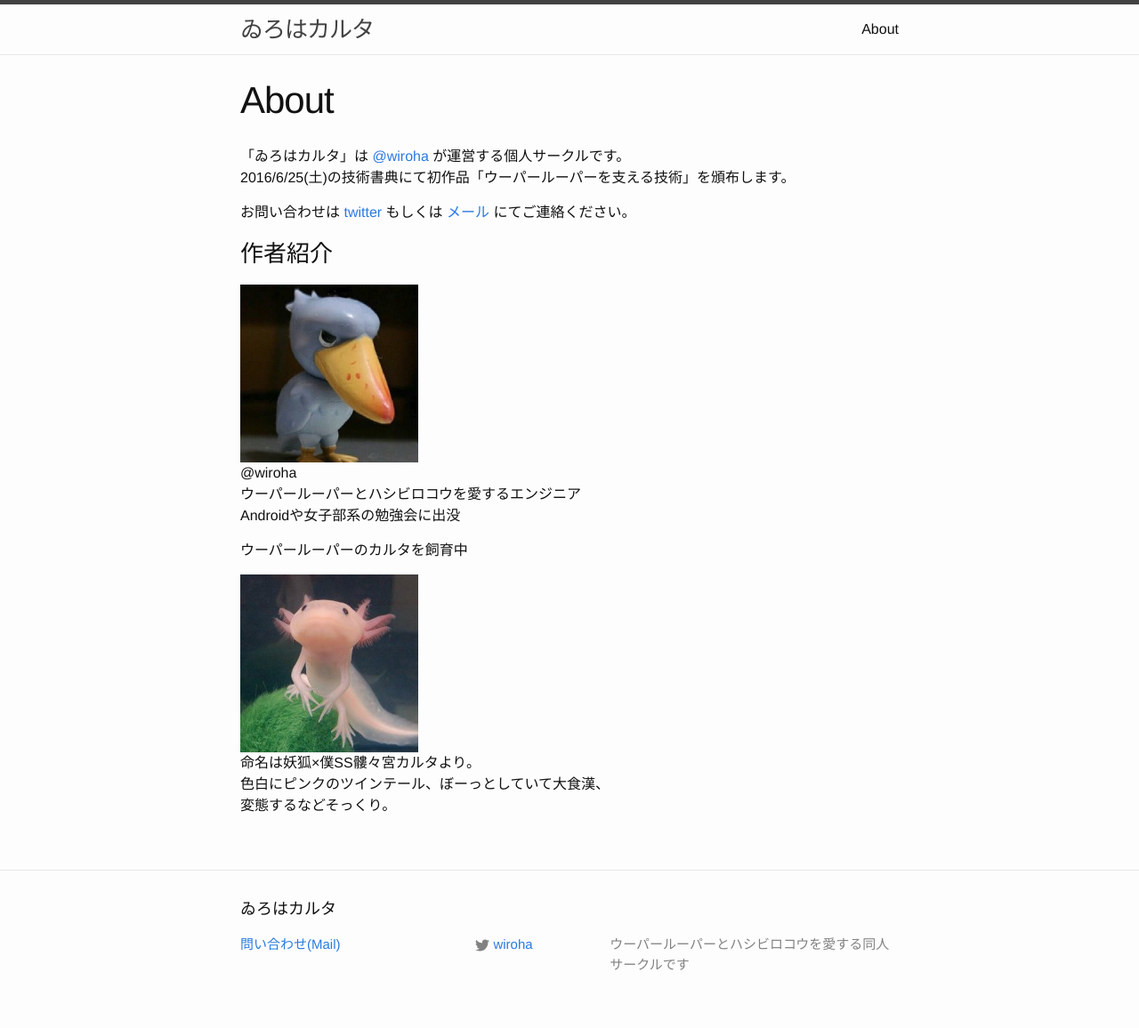
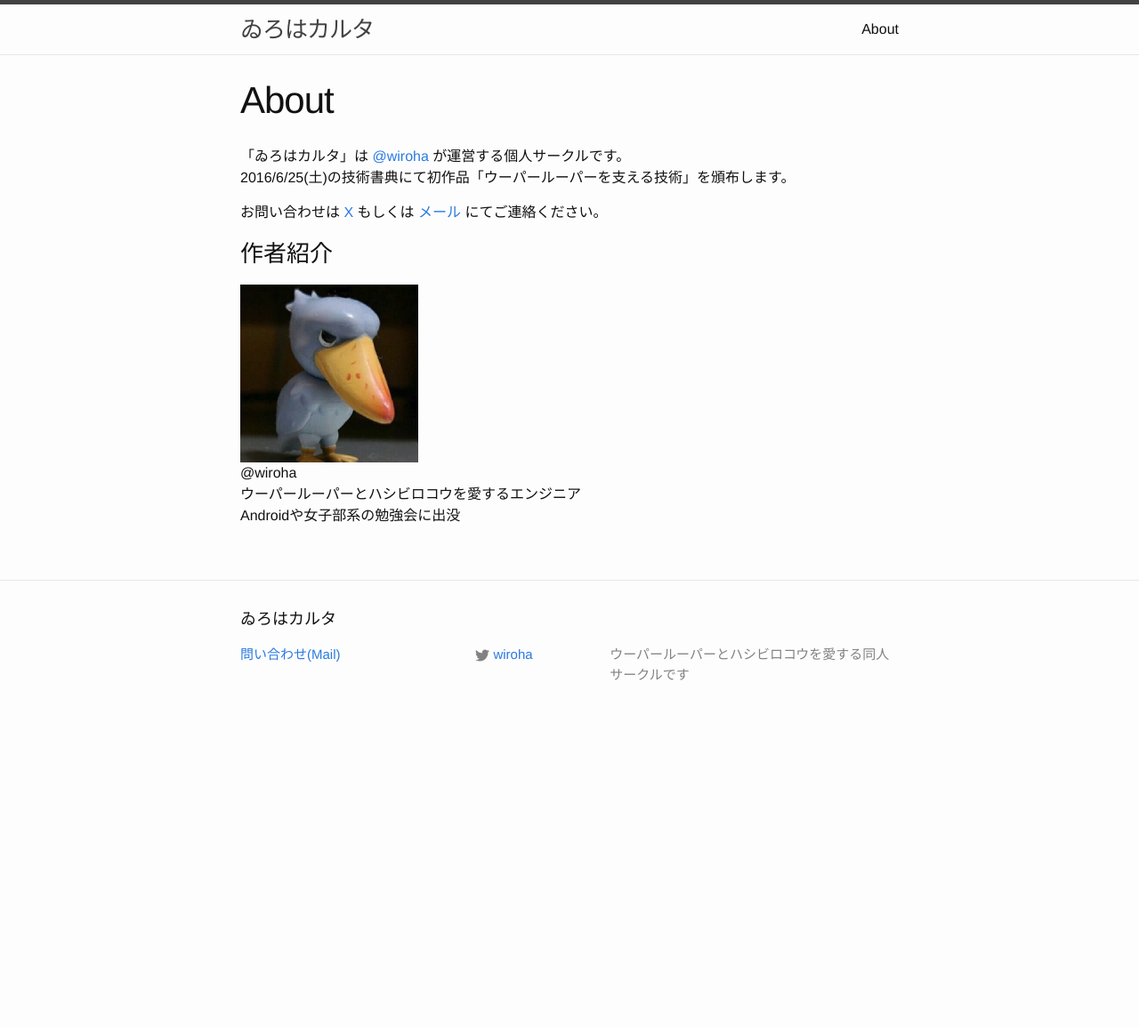
Before and after one commit to wirohakaruta/wirohakaruta.github.io, a Jekyll site: the page built from about.md, in a window 1280 px wide. Shown: the whole page at 89% size. Built offline with Jekyll 4.4.1, drawn with Linux system fonts in a browser that asks for light colours; after the commit the page ends 900 px from its top, so only the background shows below that.

Commit message:
twitter -> X

```diff
--- a/about.md
+++ b/about.md
@@ -4,20 +4,13 @@ title: About
 permalink: /about/
 ---
 
-「ゐろはカルタ」は [@wiroha](https://twitter.com/wiroha) が運営する個人サークルです。
+「ゐろはカルタ」は [@wiroha](https://x.com/wiroha) が運営する個人サークルです。
 2016/6/25(土)の技術書典にて初作品「ウーパールーパーを支える技術」を頒布します。
 
-お問い合わせは <a href="https://twitter.com/wiroha" target="_blank">twitter</a> もしくは <a href="mailto:wirohakaruta@gmail.com">メール</a> にてご連絡ください。
+お問い合わせは <a href="https://x.com/wiroha" target="_blank">X</a> もしくは <a href="mailto:wirohakaruta@gmail.com">メール</a> にてご連絡ください。
 
 ### 作者紹介
 ![twitter_image](http://wirohakaruta.github.io/img/my_twitter_icon.jpg)
 @wiroha
 ウーパールーパーとハシビロコウを愛するエンジニア
 Androidや女子部系の勉強会に出没
-
-ウーパールーパーのカルタを飼育中
-
-![karuta_image](http://wirohakaruta.github.io/img/marimo.jpg)
-命名は妖狐×僕SS髏々宮カルタより。
-色白にピンクのツインテール、ぼーっとしていて大食漢、
-変態するなどそっくり。
```
Also changed, not shown: 1 other file.
